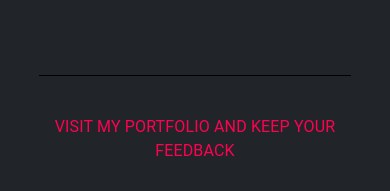
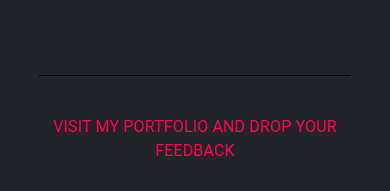
Before and after one commit to ivie-gif/Ivie.M.Emwiongbon, a React (Create React App) app: page /project in a window 390 px wide. Shown: the part 2745-2936 px from the top of the page. Built offline with nearby package versions, Linux system fonts and the light colour scheme.

Commit message:
add mobile screen responsiveness

```diff
--- a/src/components/navbar/index.tsx
+++ b/src/components/navbar/index.tsx
@@ -108,13 +108,12 @@ const ResponsiveAppBar = () => {
               aria-haspopup="true"
               onClick={handleOpenNavMenu}
               color="inherit"
+
             >
               <Drawer />
             </IconButton>
 
           </Box>
-
-
 
          {/* big screen navigation */}
           <Box
@@ -161,7 +160,6 @@ const ResponsiveAppBar = () => {
       </Container>
 
     </AppBar>
-      {/* <Header /> */}
     </>
   );
 };
--- a/src/components/project/index.tsx
+++ b/src/components/project/index.tsx
@@ -1,6 +1,4 @@
-import React, { useState } from "react";
-import { Box, Checkbox, Grid, Stack, Typography } from "@mui/material";
-import { Favorite, FavoriteBorder } from "@mui/icons-material";
+import { Box, Grid, Stack, Typography } from "@mui/material";
 
 import Card from "../../shared/cards";
 
@@ -12,7 +10,7 @@ const Index = () => {
   return (
     <Box sx={{ padding: "10%" }} id='project'>
       <Typography sx={{ color: "#ff014f" }}>
-        VISIT MY PORTFOLIO AND KEEP YOUR FEEDBACK
+        VISIT MY PORTFOLIO AND DROP YOUR FEEDBACK
       </Typography>
       <Typography
         variant="h2"
--- a/src/shared/drawer.tsx
+++ b/src/shared/drawer.tsx
@@ -85,7 +85,7 @@ export default function TemporaryDrawer() {
               <Link href={sideNav.path}
                   style={{
                     textDecoration: "none",
-                    color: "white",
+                    color: '#878e99',
                     borderBottom: "none",
                   }}
                 >
```
